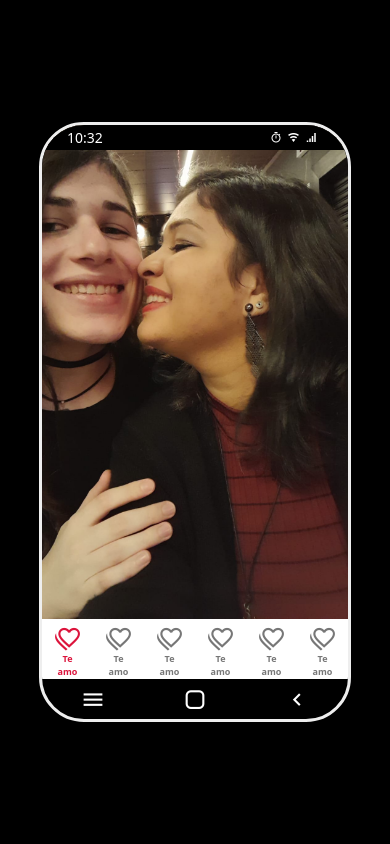
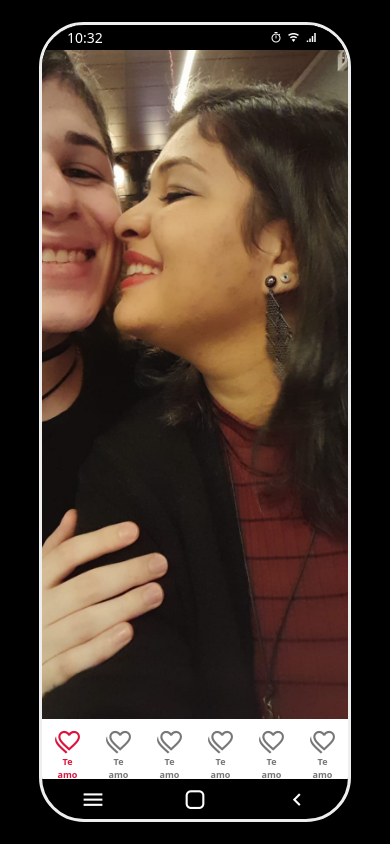
Before and after one commit to Bella-Farias/Mobile-Love, a plain HTML site: page index.html in a window 390 px wide. Drawn offline with Linux system fonts and the light colour scheme.

Commit message:
Update style.css

```diff
--- a/style.css
+++ b/style.css
@@ -153,13 +153,13 @@ nav ul li:hover, nav ul li.active{
     }
 
     .phone{
-        height: 600px;
+        height: 800px;
         width: 375;
     }
 
     nav li{
         position: relative;
-        bottom: 8px;
+        bottom: 5px;
     }
 
     nav ul li p{
```
